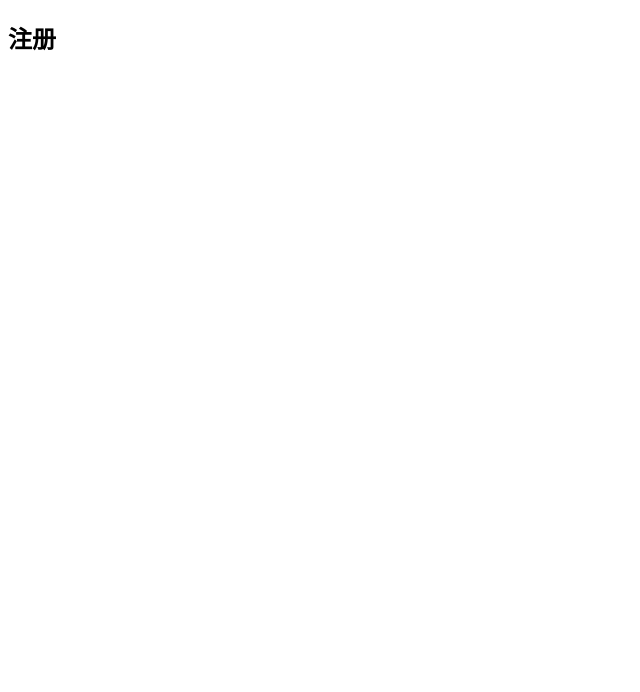
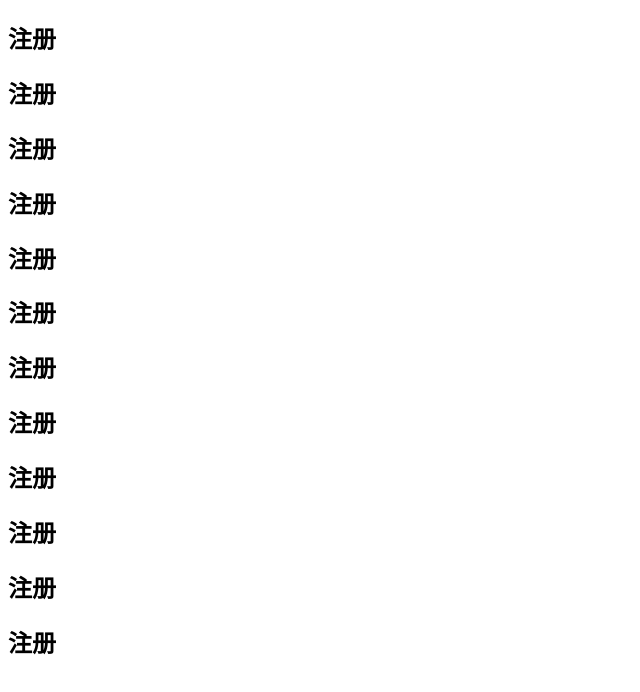
Before and after one commit to qingjiu-66/test_002, a plain HTML site: page register11.html in a window 1280 px wide. Shown: the whole page, without its empty margins (0-640 px from the left). Drawn offline with Linux system fonts and the light colour scheme.

Commit message:
提交分支的

```diff
--- a/register11.html
+++ b/register11.html
@@ -8,5 +8,16 @@
 </head>
 <body>
     <h2>注册</h2>
+    <h2>注册</h2>
+    <h2>注册</h2>
+    <h2>注册</h2>
+    <h2>注册</h2>
+    <h2>注册</h2>
+    <h2>注册</h2>
+    <h2>注册</h2>
+    <h2>注册</h2>
+    <h2>注册</h2>
+    <h2>注册</h2>
+    <h2>注册</h2>
 </body>
 </html>
```
Also changed, not shown: login.html (+24 -0 lines).
